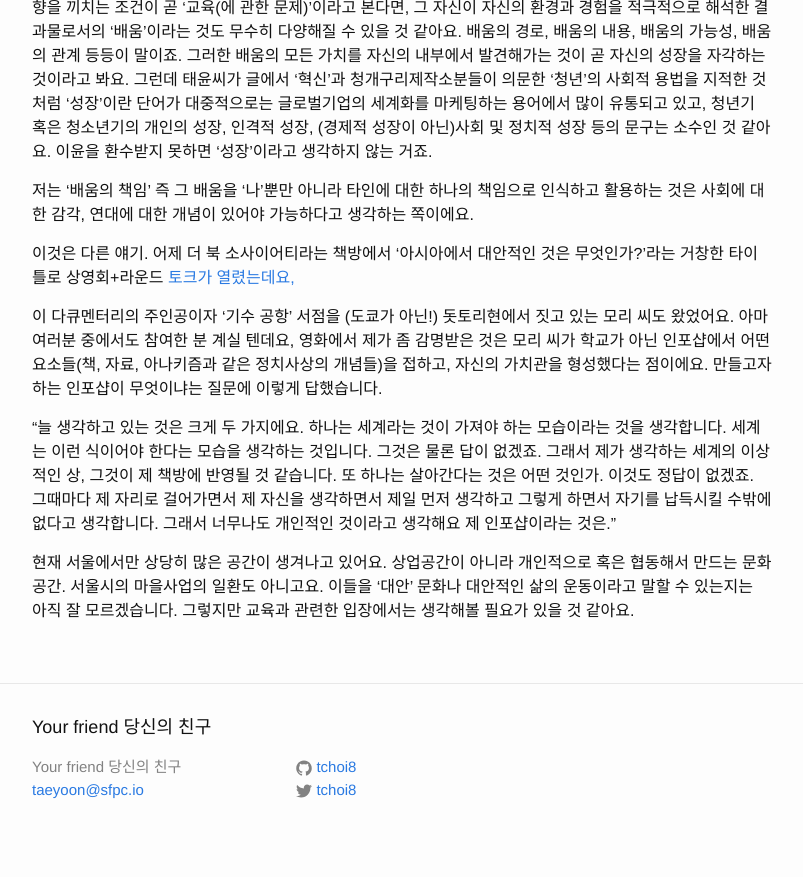
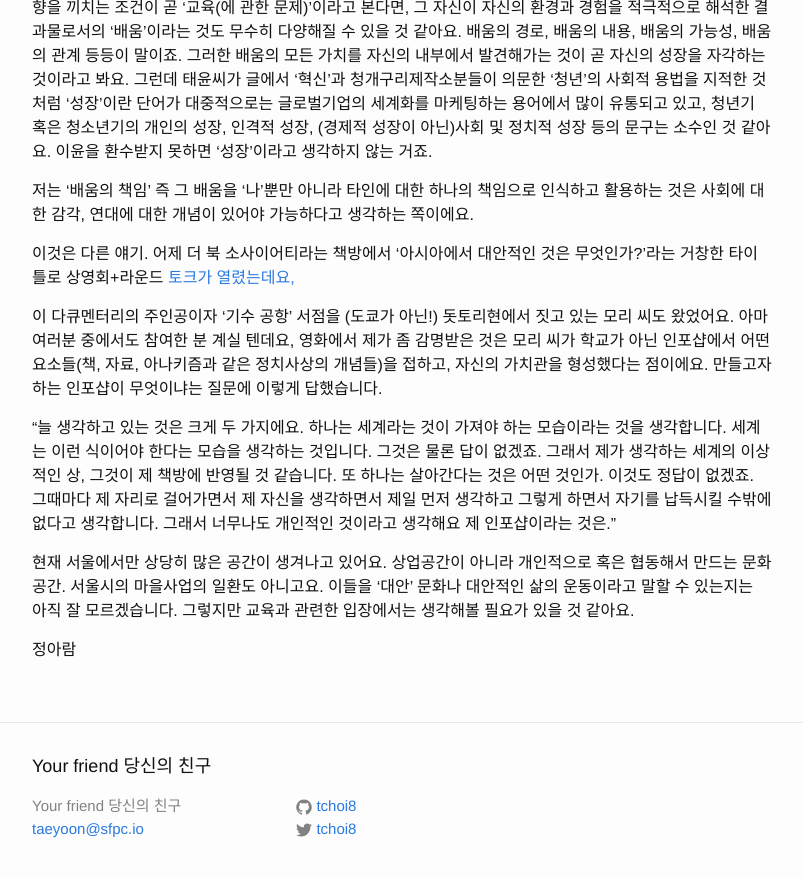
Before and after one commit to tchoi8/yourfriend, a Jekyll site: the page built from _posts/2015-03-14-UncertaintySchool2-AhRam.md, in a window 1280 px wide and 900 px high, scrolled down 762 px. Shown: the top 877 px of the window, without its empty margins (238-1041 px from the left). Built offline with Jekyll 4.4.1, drawn with Linux system fonts in a browser that asks for light colours.

Commit message:
ahram name change

```diff
--- a/_posts/2015-03-14-UncertaintySchool2-Jooyoun.md
+++ b/_posts/2015-03-14-UncertaintySchool2-AhRam.md
@@ -57,3 +57,5 @@ D.I.Y 문화, 비평, 청년운동 등과 관련해 여러 패널과 토론하
 현재 서울에서만 상당히 많은 공간이 생겨나고 있어요. 상업공간이 아니라 개인적으로 혹은 협동해서 만드는 문화 공간.
 서울시의 마을사업의 일환도 아니고요. 이들을 '대안' 문화나 대안적인 삶의 운동이라고 말할 수 있는지는 아직 잘 모르겠습니다.
 그렇지만 교육과 관련한 입장에서는 생각해볼 필요가 있을 것 같아요.
+
+정아람
```
